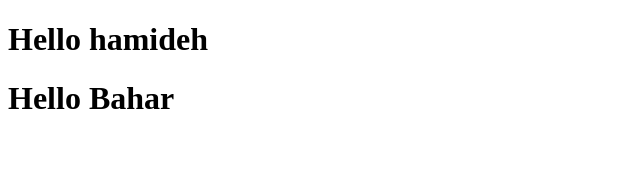
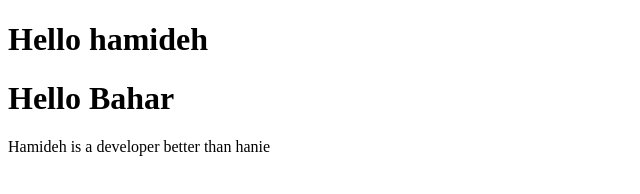
Before and after one commit to alireza-mehrzad/github-learning, a plain HTML site: page index.html in a window 1280 px wide. Shown: the whole page, without its empty margins (0-640 px from the left). Drawn offline with Linux system fonts and the light colour scheme.

Commit message:
span added

```diff
--- a/index.html
+++ b/index.html
@@ -8,5 +8,8 @@
 <body>
     <h1>Hello hamideh</h1>
     <h1>Hello Bahar</h1>
+
+
+    <span>Hamideh is a developer better than hanie</span>
 </body>
 </html>
```
